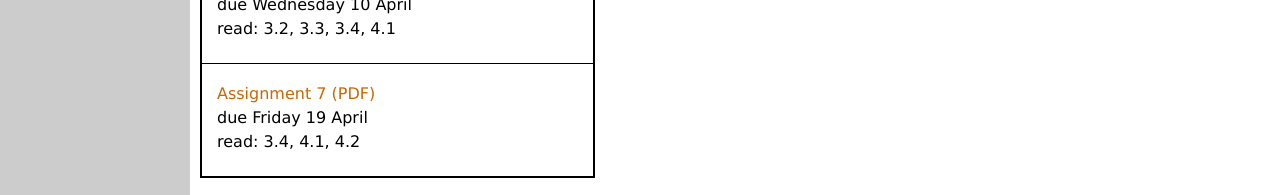
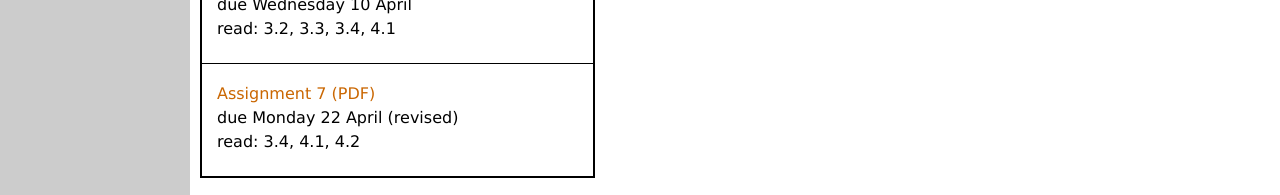
Before and after one commit to bueler/numerical, a Jekyll site: the page built from homework.md, in a window 1280 px wide and 1118 px high. Shown: the part 920-1115 px from the top of the window. Built offline with Jekyll 4.4.1, drawn with Linux system fonts in a browser that asks for light colours.

Commit message:
A7 now due Mon 4/22

```diff
--- a/_data/homework.yml
+++ b/_data/homework.yml
@@ -28,6 +28,6 @@ homework:
   blank: A6.pdf
   sections: 3.2, 3.3, 3.4, 4.1
 - name: Assignment 7
-  due: Friday 19 April
+  due: Monday 22 April (revised)
   blank: A7.pdf
   sections: 3.4, 4.1, 4.2
```
Also changed, not shown: 2 other files.
